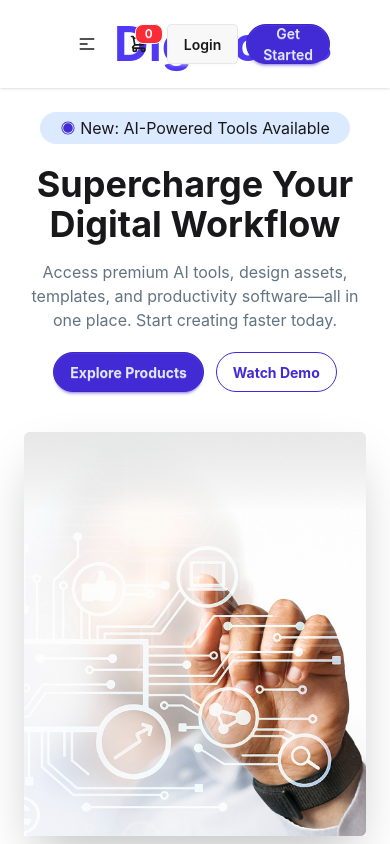
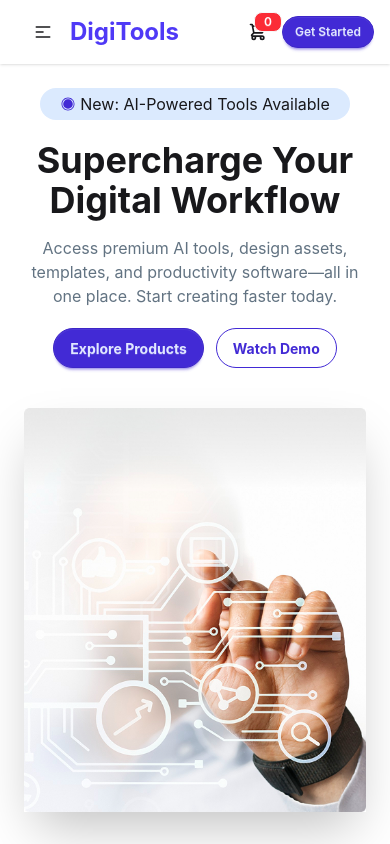
Before and after one commit to Mahabubislam50725/Assignment-6-B13, a React (Vite) app: page / in a window 390 px wide. Shown: the top 844 px of the page. Built offline with nearby package versions, Linux system fonts and the light colour scheme.

Commit message:
Fix Bug & Complete

```diff
--- a/src/App.jsx
+++ b/src/App.jsx
@@ -1,6 +1,8 @@
 
 import { Suspense, useState } from 'react'
 import './App.css'
+import { ToastContainer } from 'react-toastify';
+import 'react-toastify/dist/ReactToastify.css';
 import Banner1 from './Component/Banner/Banner1';
 import Banner2 from './Component/Banner/Banner2';
 import Card from './Component/Card/Card';
@@ -34,6 +36,7 @@ const [selectedCard, setSelectedCard] = useState([]);
          <StepBanner></StepBanner>
          <SimpleBanner></SimpleBanner>
          <Footer></Footer>
+         <ToastContainer></ToastContainer>
 
 
         </Suspense>
--- a/src/Component/Banner/Banner1.jsx
+++ b/src/Component/Banner/Banner1.jsx
@@ -1,5 +1,6 @@
 import React from 'react';
 import { IoIosRadioButtonOn } from 'react-icons/io';
+import bannerImg from '../../assets/banner.png';
 
 
 const Banner1 = () => {
@@ -21,7 +22,7 @@ const Banner1 = () => {
 
             </div>
             <div className='Image w-full lg:w-1/2'>
-                <img className='w-full h-full object-cover shadow-2xl' src="/src/assets/banner.png" alt="" />
+                <img className='w-full h-full object-cover shadow-2xl' src={bannerImg} alt="" />
             </div>
         </div>
     );
--- a/src/Component/Banner/StepBanner.jsx
+++ b/src/Component/Banner/StepBanner.jsx
@@ -1,4 +1,7 @@
 import React from 'react';
+import userImg from '../../assets/user.png';
+import packageImg from '../../assets/package.png';
+import rocketImg from '../../assets/rocket.png';
 
 const StepBanner = () => {
     return (
@@ -15,10 +18,7 @@ const StepBanner = () => {
                             <button className="btn btn-primary rounded-full">1</button>
                         </div>
                         <figure className="px-10 p-5">
-                            <img
-                                src="/src/assets/user.png"
-                                alt="Shoes"
-                                className="rounded-full p-5 bg-purple-300" />
+                            <img src={userImg} alt="user" className="rounded-full p-5 bg-purple-300" />
                         </figure>
                         <div className="card-body items-center text-center">
                             <h2 className="card-title text-4xl">Create Account</h2>
@@ -35,10 +35,7 @@ const StepBanner = () => {
                             <button className="btn btn-primary rounded-full p-4">2</button>
                         </div>
                         <figure className="px-10 p-5">
-                            <img
-                                src="/src/assets/package.png"
-                                alt="Shoes"
-                                className="rounded-full p-5 bg-purple-300" />
+                            <img src={packageImg} alt="package" className="rounded-full p-5 bg-purple-300" />
                         </figure>
                         <div className="card-body items-center text-center">
                             <h2 className="card-title text-4xl">Choose Products</h2>
@@ -56,10 +53,7 @@ const StepBanner = () => {
                             <button className="btn btn-primary rounded-full p-4">3</button>
                         </div>
                         <figure className="px-10 p-4 w-full">
-                            <img
-                                src="/src/assets/rocket.png"
-                                alt="Shoes"
-                                className="rounded-full p-5 bg-purple-300" />
+                            <img src={rocketImg} alt="rocket" className="rounded-full p-5 bg-purple-300" />
                         </figure>
                         <div className="card-body items-center text-center">
                             <h2 className="card-title text-4xl">Start Creating</h2>
--- a/src/Component/Card/Card.jsx
+++ b/src/Component/Card/Card.jsx
@@ -1,6 +1,6 @@
 import React, { useState } from 'react';
 import { FaCheck } from 'react-icons/fa';
-import { toast, ToastContainer } from 'react-toastify';
+import { toast } from 'react-toastify';
 
 const Card = ({ cardItems ,selectedCard,setSelectedCard }) => {
 
--- a/src/Component/NavBar/NavBar.jsx
+++ b/src/Component/NavBar/NavBar.jsx
@@ -3,60 +3,44 @@ import SelectedCard from '../SelectedCard/SelectedCard';
 
 const NavBar = ({ selectedCard, setSelectedCard }) => {
     return (
-        <div className="navbar bg-base-100 shadow-sm px-15 py-5 ">
+        <div className="navbar bg-base-100 shadow-sm px-4 lg:px-15 py-3">
             <div className="navbar-start">
                 <div className="dropdown">
                     <div tabIndex={0} role="button" className="btn btn-ghost lg:hidden">
                         <svg xmlns="http://www.w3.org/2000/svg" className="h-5 w-5" fill="none" viewBox="0 0 24 24" stroke="currentColor"> <path strokeLinecap="round" strokeLinejoin="round" strokeWidth="2" d="M4 6h16M4 12h8m-8 6h16" /> </svg>
                     </div>
-                    <ul
-                        tabIndex="-1"
-                        className="menu menu-sm dropdown-content bg-base-100 rounded-box z-1 mt-3 w-52 p-2 shadow">
+                    <ul tabIndex="-1" className="menu menu-sm dropdown-content bg-base-100 rounded-box z-50 mt-3 w-52 p-2 shadow">
                         <li><a>Products</a></li>
-                        <li><a>Features</a> </li>
+                        <li><a>Features</a></li>
                         <li><a>Pricing</a></li>
                         <li><a>Testimonials</a></li>
                         <li><a>FAQ</a></li>
                     </ul>
                 </div>
-                <a className="text-5xl font-bold text-[#4F39F6]">DigiTools</a>
+                <a className="text-2xl sm:text-3xl lg:text-5xl font-bold text-[#4F39F6]">DigiTools</a>
             </div>
             <div className="navbar-center hidden lg:flex">
-                <ul className="menu menu-horizontal px-1 font-semibold ">
+                <ul className="menu menu-horizontal px-1 font-semibold">
                     <li><a>Products</a></li>
-                    <li><a>Features</a> </li>
+                    <li><a>Features</a></li>
                     <li><a>Pricing</a></li>
                     <li><a>Testimonials</a></li>
                     <li><a>FAQ</a></li>
                 </ul>
             </div>
             <div className="navbar-end">
-                <div className='flex justify-between items-center gap-2'>
-                    <div className="flex gap-3">
-                        <div className="dropdown dropdown-end">
-                            <div tabIndex={0} role="button" className="btn btn-ghost btn-circle">
-                                <div className="indicator">
-                                    <svg xmlns="http://www.w3.org/2000/svg" className="h-5 w-5" fill="none" viewBox="0 0 24 24" stroke="currentColor"> <path strokeLinecap="round" strokeLinejoin="round" strokeWidth="2" d="M3 3h2l.4 2M7 13h10l4-8H5.4M7 13L5.4 5M7 13l-2.293 2.293c-.63.63-.184 1.707.707 1.707H17m0 0a2 2 0 100 4 2 2 0 000-4zm-8 2a2 2 0 11-4 0 2 2 0 014 0z" /> </svg>
-                                    <span className="badge badge-sm indicator-item bg-red-500 text-white">{selectedCard.length}</span>
-                                </div>
-                            </div>
-
-
-                            <div
-                                tabIndex={0}
-                                className="card card-compact dropdown-content bg-base-100 z-1 mt-3 w-52 shadow">
-
+                <div className='flex items-center gap-1 sm:gap-2'>
+                    <div className="dropdown dropdown-end">
+                        <div tabIndex={0} role="button" className="btn btn-ghost btn-circle">
+                            <div className="indicator">
+                                <svg xmlns="http://www.w3.org/2000/svg" className="h-5 w-5" fill="none" viewBox="0 0 24 24" stroke="currentColor"> <path strokeLinecap="round" strokeLinejoin="round" strokeWidth="2" d="M3 3h2l.4 2M7 13h10l4-8H5.4M7 13L5.4 5M7 13l-2.293 2.293c-.63.63-.184 1.707.707 1.707H17m0 0a2 2 0 100 4 2 2 0 000-4zm-8 2a2 2 0 11-4 0 2 2 0 014 0z" /> </svg>
+                                <span className="badge badge-sm indicator-item bg-red-500 text-white">{selectedCard.length}</span>
                             </div>
                         </div>
-
+                        <div tabIndex={0} className="card card-compact dropdown-content bg-base-100 z-50 mt-3 w-52 shadow"></div>
                     </div>
-
-                    <div>
-                        <button className='btn'>Login</button>
-                    </div>
-                    <div>
-                        <button className='btn btn-primary rounded-full'>Get Started</button>
-                    </div>
+                    <button className='btn btn-sm sm:btn-md hidden sm:flex'>Login</button>
+                    <button className='btn btn-sm sm:btn-md btn-primary rounded-full'>Get Started</button>
                 </div>
             </div>
         </div>
--- a/src/Component/SelectedCard/SelectedCard.jsx
+++ b/src/Component/SelectedCard/SelectedCard.jsx
@@ -1,5 +1,6 @@
 import React from 'react';
 import { toast } from 'react-toastify';
+import cartImg from '../../assets/products/shopping-cart.png';
 
 const SelectedCard = ({ selectedCard, setSelectedCard }) => {
 
@@ -19,6 +20,7 @@ const SelectedCard = ({ selectedCard, setSelectedCard }) => {
             <h1 className='font-bold text-6xl'>Your Cart</h1>
             {selectedCard.length === 0 ?
              <div className='space-y-4 p-6 shadow-lg rounded-4xl'>
+                <img className='mx-auto w-20' src={cartImg} alt="" />
                 <h1 className='font-bold text-6xl text-center  text-gray-400'>Cart is Empty</h1>
                 <p className='font-bold text-3xl text-center text-gray-400' >select a product</p>
              </div>
```
